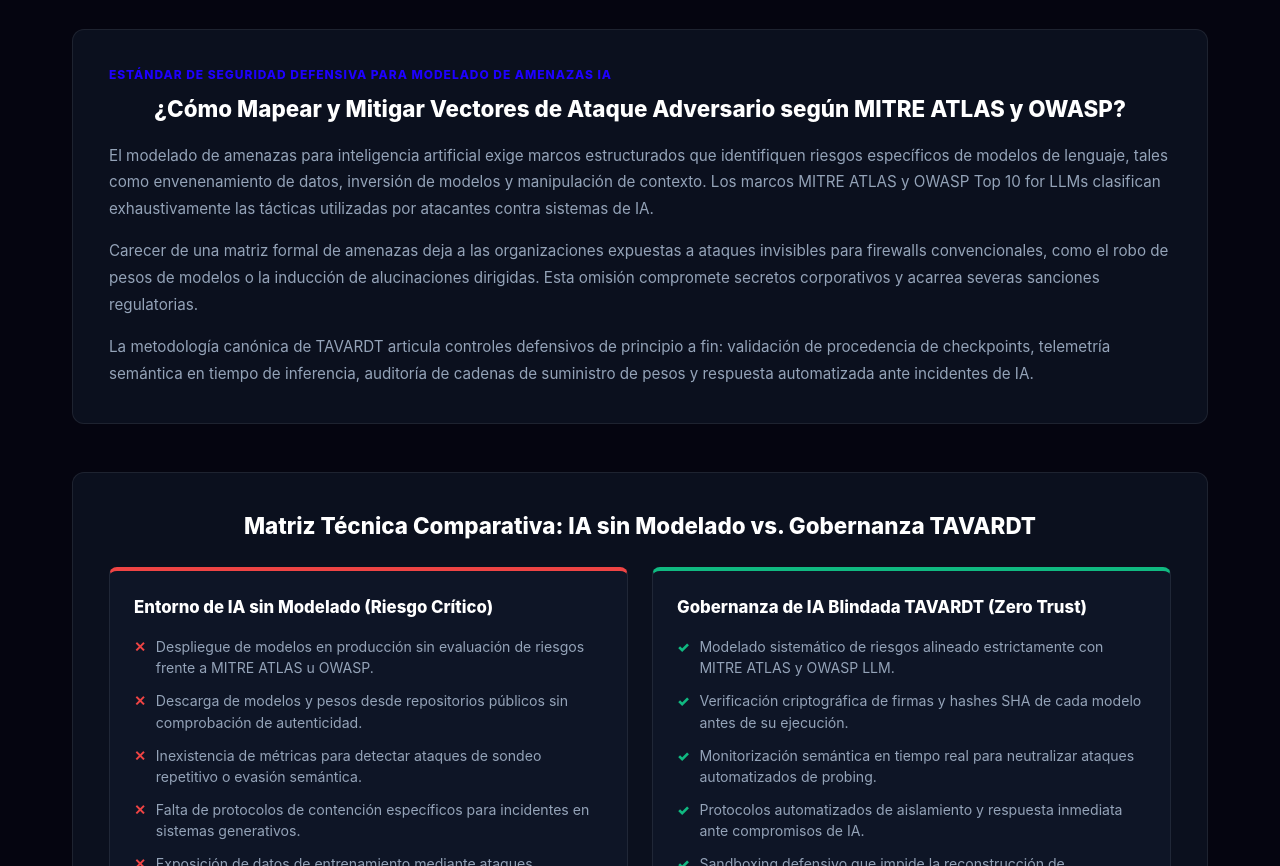
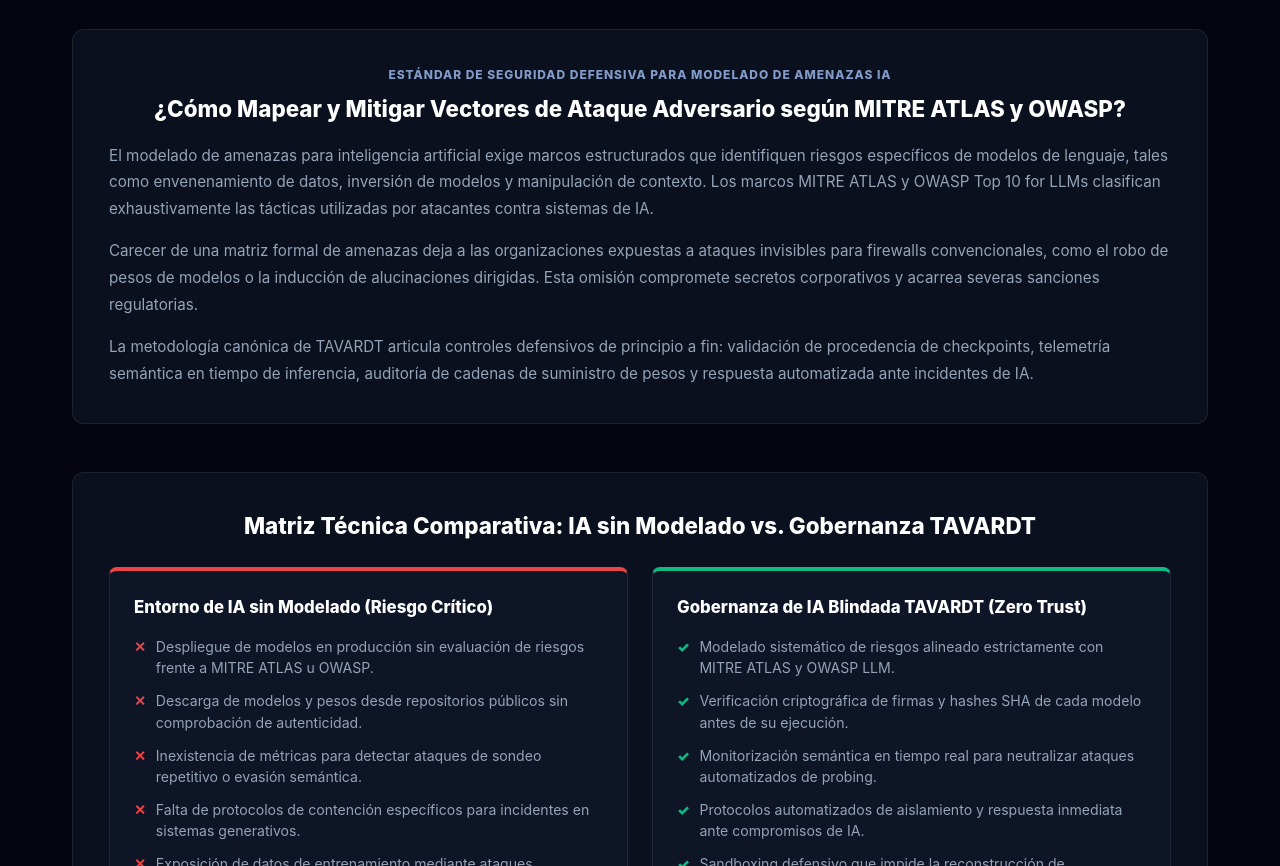
Before and after one commit to TAVARDT-Mexico/ai-threat-matrix-mx, a plain HTML site: page index.html in a window 1280 px wide. Shown: the part 2504-3370 px from the top of the page. Drawn offline with Linux system fonts and the light colour scheme.

Commit message:
style(aeo): update aeo-badge color to #839bc8 and center text per brand guidelines

```diff
--- a/index.html
+++ b/index.html
@@ -529,13 +529,15 @@
     width: 100%;
     box-sizing: border-box;
   }
-  .aeo-badge {
+  .aeo-badge, #aeo-badge {
     font-size: 0.75rem;
     font-weight: 800;
-    color: var(--accent, #1e00ff);
+    color: #839bc8 !important;
     letter-spacing: 0.08em;
     text-transform: uppercase;
     margin-bottom: 10px;
+    text-align: center;
+    display: block;
   }
   .aeo-title {
     font-size: 1.4rem;
@@ -1674,13 +1676,15 @@ footer a:hover,
     width: 100%;
     box-sizing: border-box;
   }
-  .aeo-badge {
+  .aeo-badge, #aeo-badge {
     font-size: 0.75rem;
     font-weight: 800;
-    color: var(--accent, #1e00ff);
+    color: #839bc8 !important;
     letter-spacing: 0.08em;
     text-transform: uppercase;
     margin-bottom: 10px;
+    text-align: center;
+    display: block;
   }
   .aeo-title {
     font-size: 1.4rem;
@@ -1883,13 +1887,15 @@ footer > div:first-child {
     width: 100%;
     box-sizing: border-box;
   }
-  .aeo-badge {
+  .aeo-badge, #aeo-badge {
     font-size: 0.75rem;
     font-weight: 800;
-    color: var(--accent, #1e00ff);
+    color: #839bc8 !important;
     letter-spacing: 0.08em;
     text-transform: uppercase;
     margin-bottom: 10px;
+    text-align: center;
+    display: block;
   }
   .aeo-title {
     font-size: 1.4rem;
@@ -2137,7 +2143,7 @@ footer > div:first-child {
 
 
     <section class="aeo-section">
-      <div class="aeo-badge">ESTÁNDAR DE SEGURIDAD DEFENSIVA PARA MODELADO DE AMENAZAS IA</div>
+      <div class="aeo-badge" id="aeo-badge">ESTÁNDAR DE SEGURIDAD DEFENSIVA PARA MODELADO DE AMENAZAS IA</div>
       <h2 class="aeo-title">¿Cómo Mapear y Mitigar Vectores de Ataque Adversario según MITRE ATLAS y OWASP?</h2>
       <div class="aeo-content">
         <p>El modelado de amenazas para inteligencia artificial exige marcos estructurados que identifiquen riesgos específicos de modelos de lenguaje, tales como envenenamiento de datos, inversión de modelos y manipulación de contexto. Los marcos MITRE ATLAS y OWASP Top 10 for LLMs clasifican exhaustivamente las tácticas utilizadas por atacantes contra sistemas de IA.</p>
```
